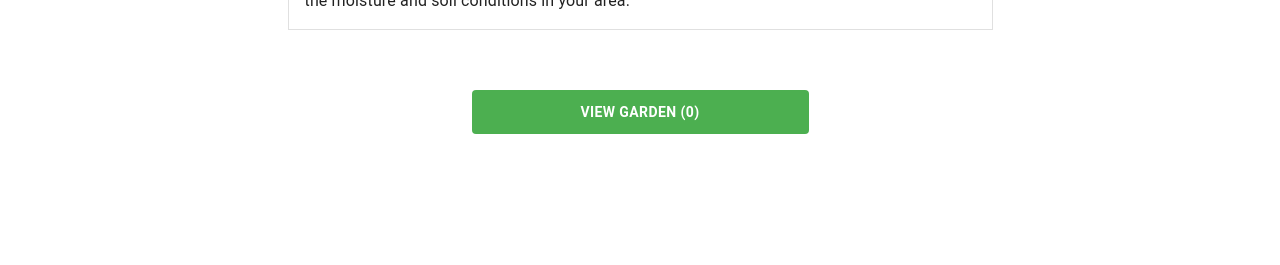
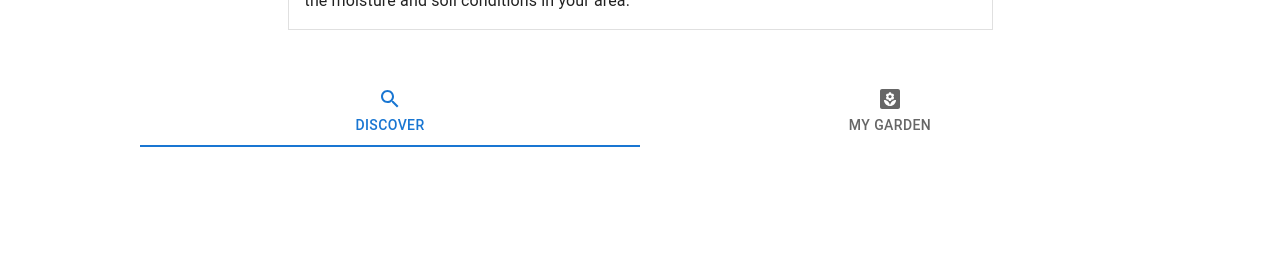
Before and after one commit to developing-human/planting-life, a React (Create React App) app in the folder frontend/: page / in a window 1280 px wide. Shown: the part 451-716 px from the top of the page. Built offline with nearby package versions, Linux system fonts and the light colour scheme.

Commit message:
Sloppy code, but discover/garden tabs working

```diff
--- a/frontend/src/components/PlantCard/PlantCard.css
+++ b/frontend/src/components/PlantCard/PlantCard.css
@@ -44,7 +44,7 @@ figcaption a {
 }
 
 .plant-card.selected {
-    background-color: #ecffe5;
+    background-color: #a9ff89;
 }
 
 .plant-image-container {
--- a/frontend/src/pages/Home/Home.js
+++ b/frontend/src/pages/Home/Home.js
@@ -7,6 +7,14 @@ import PlantCard from "../../components/PlantCard/PlantCard";
 import Nursery from "../../components/Nursery/Nursery";
 
 // material ui & styling
+import YardIcon from '@mui/icons-material/Yard'
+import Search from '@mui/icons-material/Search'
+import Tabs from '@mui/material/Tabs';
+import Tab from '@mui/material/Tab';
+import Badge from '@mui/material/Badge';
+import Box from '@mui/material/Box';
+import Typography from '@mui/material/Typography';
+
 import Alert from "@mui/material/Alert";
 import Button from "@mui/material/Button";
 import "./Home.css";
@@ -30,15 +38,31 @@ const Home = ({
   const showSpinner = loading && plants.length < maxPlantsToDisplay;
   const showSurvey = loading || plants.length > 0;
 
+  const [selectedTab, setSelectedTab] = useState(0);
+
   const plantsWithImages = plants.filter((plant) => plant.image);
 
   const onMoreClick = () => {
     setMaxPlantsToDisplay((oldMax) => oldMax + 12);
   };
 
+  const handleTabChange = (event: React.SyntheticEvent, newValue: number) => {
+    setSelectedTab(newValue);
+
+    // Find the top of the tab container
+    const element = document.getElementById('tab-container');
+    const elementPosition = element.getBoundingClientRect().top;
+
+    // If its negative, its above the top of the viewport and we need to scroll
+    // up to the top when changing tabs.
+    if (elementPosition < 0) {
+      const offsetPosition = elementPosition + window.pageYOffset;
+      window.scrollTo({top: offsetPosition});
+    }
+  };
+
   const navigate = useNavigate();
   const onViewGardenClick = () => {
-    console.log("hi mom", JSON.stringify(searchCriteria));
     fetch(`${process.env.REACT_APP_URL_PREFIX}/gardens`, {
       method: 'POST',
       headers: {
@@ -93,9 +117,30 @@ const Home = ({
         <Alert severity="info">Help decide how Planting Life grows by <a href="https://docs.google.com/forms/d/e/1FAIpQLSfN9W9GusLRo5rIX3yENrBLKcNIu3y9BQpdRwOnCYYvTSX3zA/viewform?usp=sf_link" target="_blank" rel="noreferrer">sharing your thoughts</a>.</Alert>
         : null
       }
+
       </div>
 
 
+      <div id="tab-container">
+        <div style={{position: "sticky",
+                     top: 0,
+                     backgroundColor: "white",
+                     paddingTop: "5px",
+                     zIndex: 1}}>
+          <Tabs value={selectedTab}
+                onChange={handleTabChange}
+                aria-label="icon label tabs example"
+                centered
+                sx={{maxWidth: "1000px", margin: "auto"}}
+                variant="fullWidth">
+            <Tab icon={<Search />} label="DISCOVER" />
+            <Tab icon={<Badge badgeContent={selectedPlants.length} color="success">
+                         <YardIcon />
+                       </Badge>}
+                 label="MY GARDEN" />
+          </Tabs>
+        </div>
+        <CustomTabPanel value={selectedTab} index={0}>
           <section className="card-container">
             {plantsWithImages.slice(0, maxPlantsToDisplay).map((plant, index) => (
               <PlantCard plant={plant} key={index} setSelectedPlants={setSelectedPlants} setPlants={setPlants}/>
@@ -111,23 +156,21 @@ const Home = ({
                           onClick={onMoreClick}>Load More</Button>
               }
           </div>
-      <div className="button-container">
-            <Link to="/gardens" state={{plants: selectedPlants}}>
-                <Button className="garden-button"
-                        type="submit">
-                  View Garden ({selectedPlants.length})
-                </Button>
-            </Link>
+        </CustomTabPanel>
+        <CustomTabPanel value={selectedTab} index={1}>
+          <section className="card-container">
+            {selectedPlants.map((plant, index) => (
+              <PlantCard plant={plant}
+                         key={index}
+                         setSelectedPlants={setSelectedPlants}
+                         showAddButton={false}
+                         setPlants={setPlants}/>
+           ))}
+            {showSpinner ? <Spinner /> : null}
 
-          {showGardenButton &&
-            <Button className="garden-button"
-                    type="submit"
-                    onClick={onViewGardenClick}>
-              View Garden ({selectedPlants.length})
-            </Button>
-          }
+          </section>
+        </CustomTabPanel>
       </div>
-
 
       {nurseries && nurseries.length > 0 && (plants.length >= 12 || !loading) ?
         <section className="card-container">
@@ -141,4 +184,26 @@ const Home = ({
   );
 };
 
+
+function CustomTabPanel(props) {
+  const { children, value, index, ...other } = props;
+
+  return (
+    <div
+      role="tabpanel"
+      hidden={value !== index}
+      id={`simple-tabpanel-${index}`}
+      aria-labelledby={`simple-tab-${index}`}
+      {...other}
+    >
+      {value === index && (
+        <Box sx={{ p: 3 }}>
+          <Typography>{children}</Typography>
+        </Box>
+      )}
+    </div>
+  );
+}
+
+
 export default Home;
```
Lines whose indentation alone changed are shown as unchanged.
